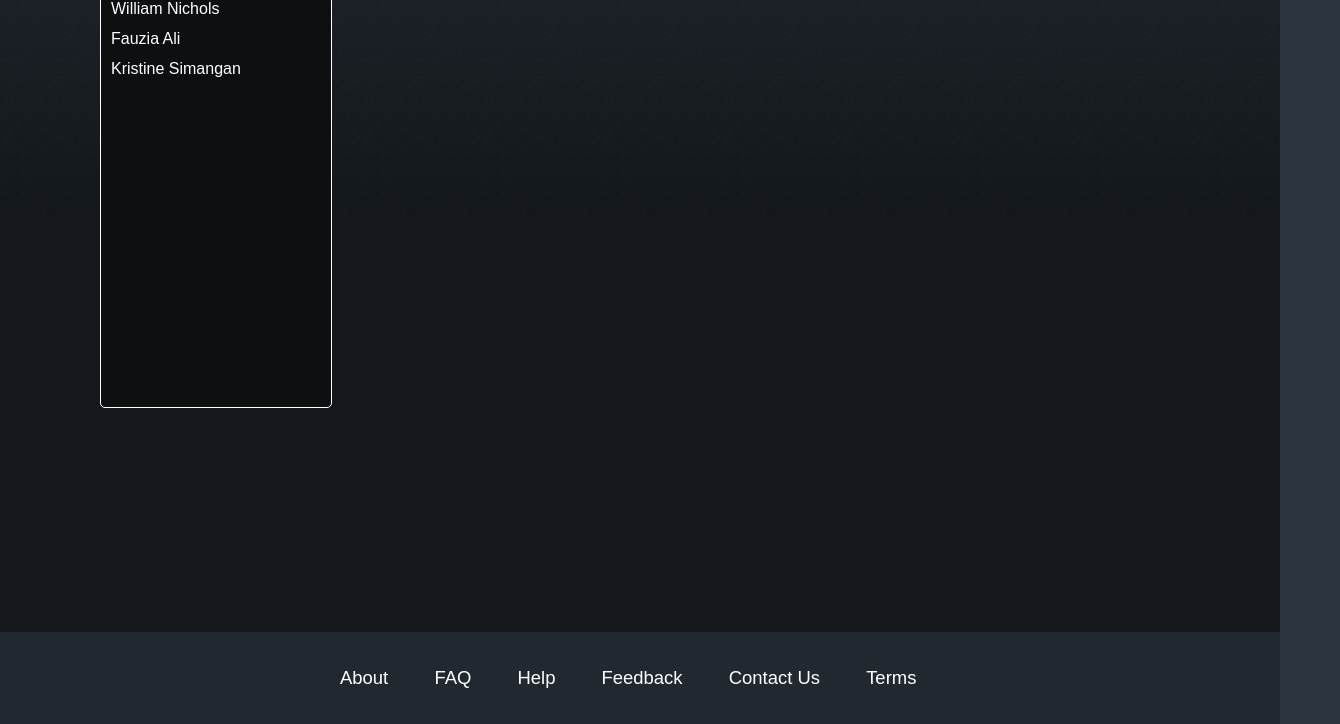
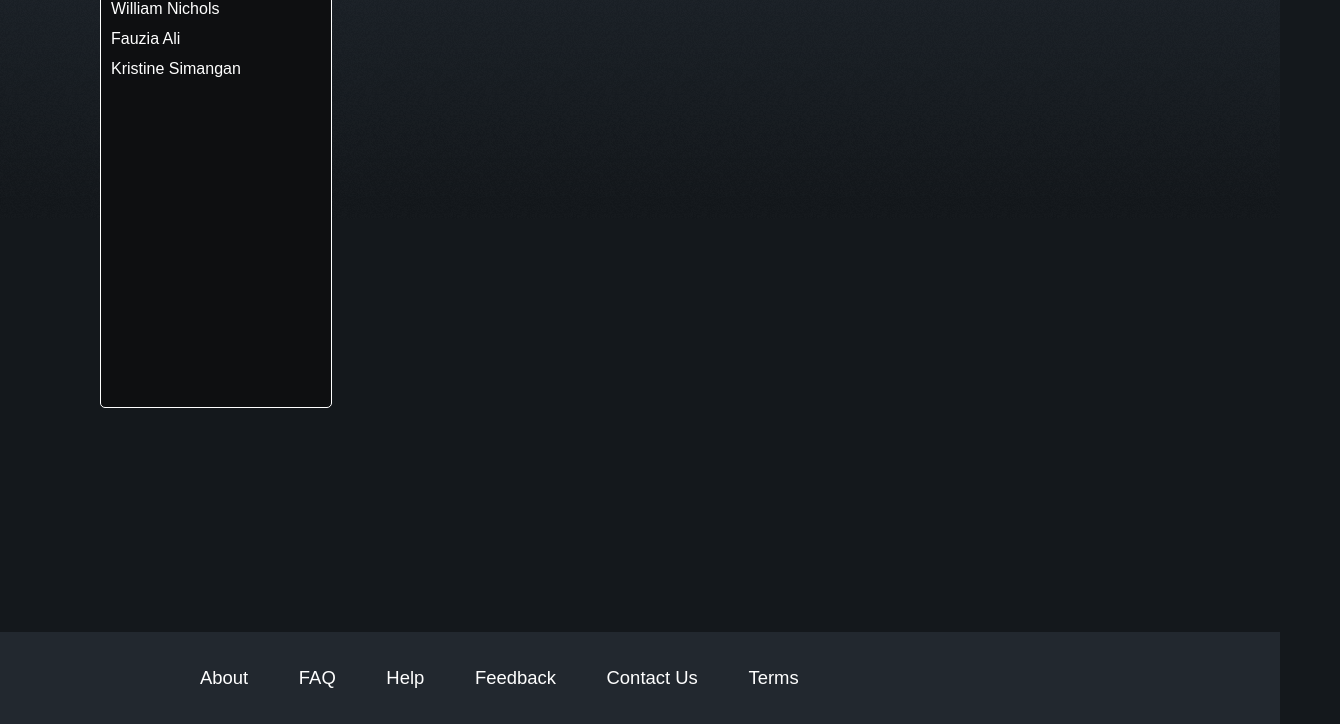
Before and after one commit to WilliamNicholsx/SANE-Movie-Project, a plain HTML site: page index.html in a window 1280 px wide. Shown: the part 234-958 px from the top of the page, 1340 px wide, since content can reach past the window. Drawn offline with nearby package versions, Linux system fonts and the light colour scheme; no server answers.

Commit message:
Update Layout.css

```diff
--- a/css/Layout.css
+++ b/css/Layout.css
@@ -39,6 +39,8 @@ footer .footer-nav {
     flex: 0 0 auto;
     font-family: Arial, Sans-Serif;
     font-weight: normal;
+     float: left;
+      padding: 0;
 }
 
     .page-footer .footer-nav > ul {
@@ -54,8 +56,6 @@ footer .footer-nav {
             display: inline-block;
             font-size: 1.15384615rem;
             margin-right: 2.5em;
-             float: left;
-      padding: 0;
         }
 
 
```
